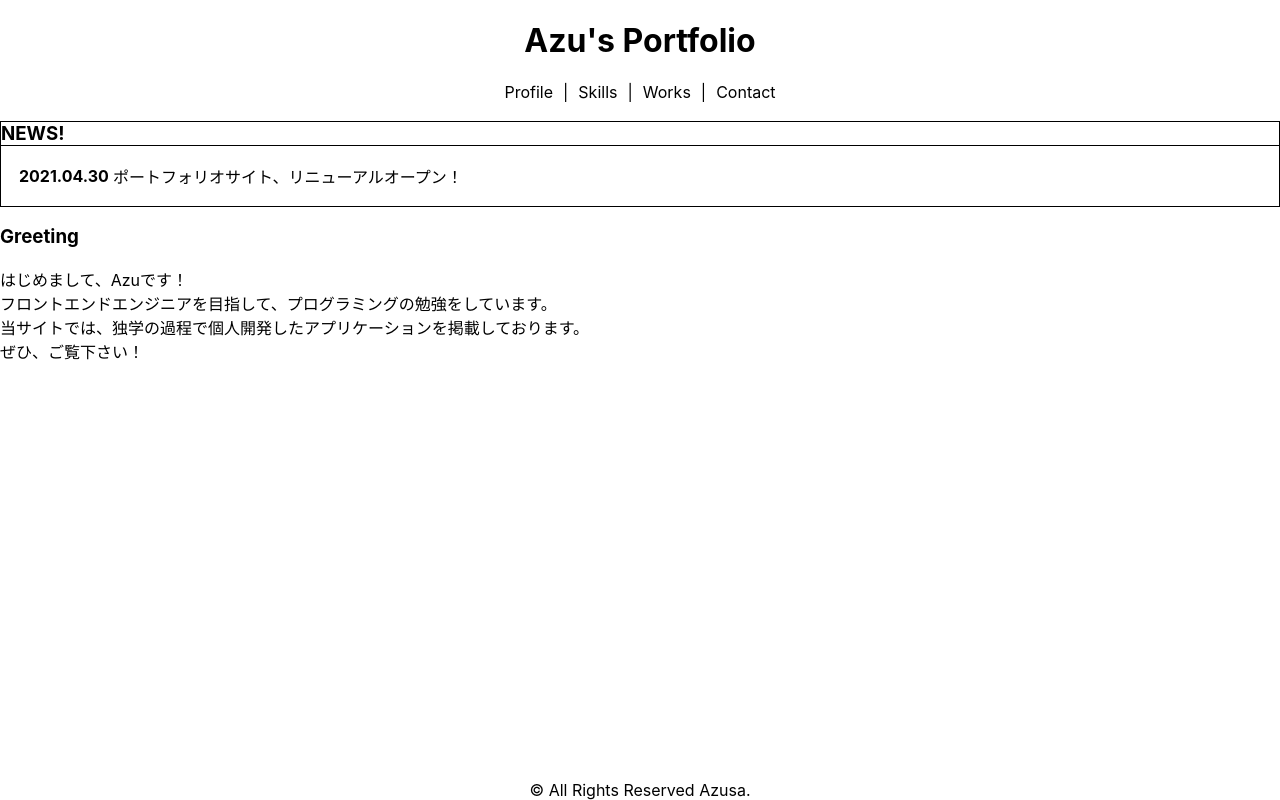
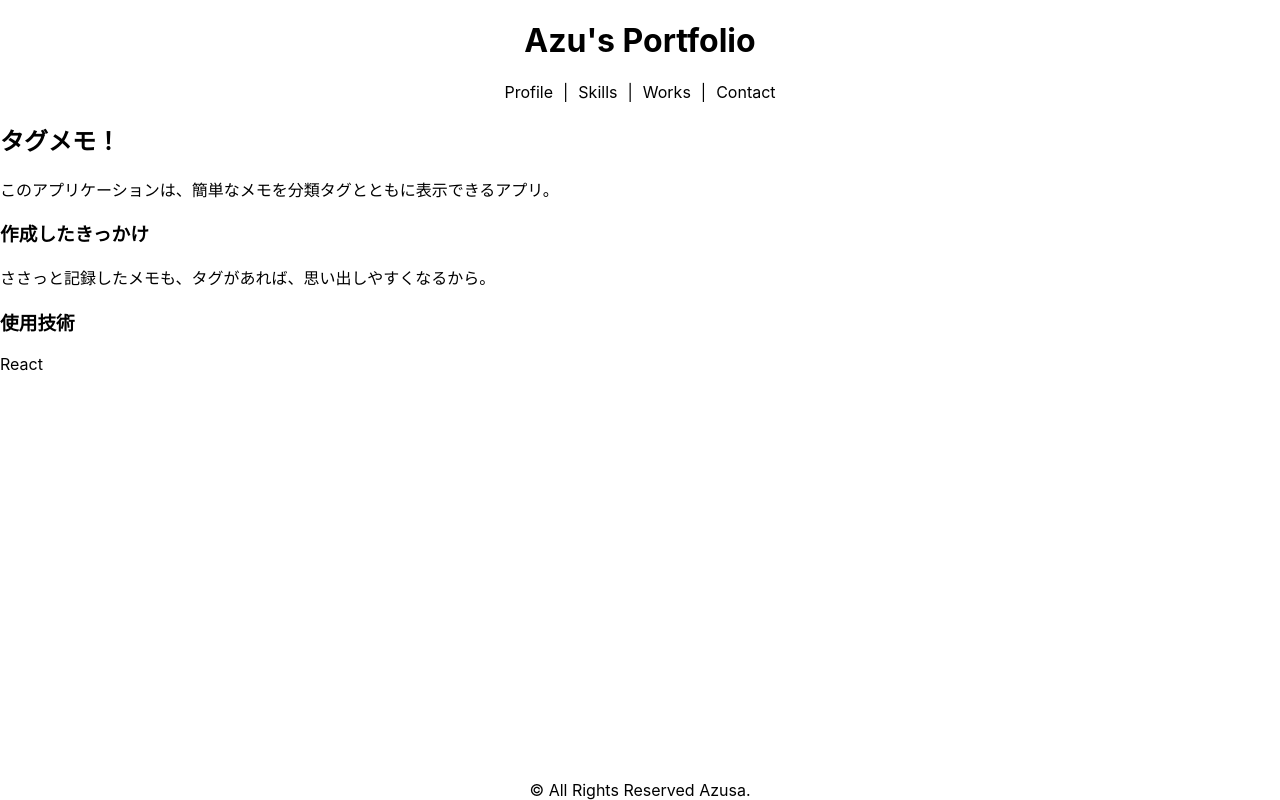
Before and after one commit to azufb/renewal-portfolio, a React (Create React App) app: page /tagMemo in a window 1280 px wide. Built offline with nearby package versions, Linux system fonts and the light colour scheme.

Commit message:
とりあえず、掲載するアプリの個別ページを準備。ページ遷移も確認済み。

```diff
--- a/src/component/Navi.js
+++ b/src/component/Navi.js
@@ -11,10 +11,13 @@ import Profile from './Profile';
 import Skills from './Skills';
 import Works from './Works';
 import Contact from './Contact';
-import JHPM from './works/jobHuntingProgressManage';
+import TaskList from './works/taskList';
+import ToDoKanri from './works/todokanri';
+import TagMemo from './works/tagMemo';
+import IBS from './works/randomIceBreak';
 import Homerun from './works/homerun';
 import Negapuchi from './works/negapuchi';
-import IBS from './works/randomIceBreak';
+import JHPM from './works/jobHuntingProgressManage';
 
 export default class Navi extends React.Component {
     render() {
@@ -44,6 +47,15 @@ export default class Navi extends React.Component {
                         <Route path='/Contact'>
                             <Contact />
                         </Route>
+                        <Route path="/taskList">
+                            <TaskList />
+                        </Route>
+                        <Route path="/todokanri">
+                            <ToDoKanri />
+                        </Route>
+                        <Route path="/tagMemo">
+                            <TagMemo />
+                        </Route>
                         <Route path="/iceBreakShuffle">
                             <IBS />
                         </Route>
--- a/src/component/Works.js
+++ b/src/component/Works.js
@@ -17,26 +17,32 @@ export default class Works extends React.Component {
                 <h3>タスク管理</h3>
                 <div className='cards'>
                     <div className='card'>
+                        <NavLink to='/todokanri'>
                             <div className="cardContents">
                                 <img src={ToDoKanri2} alt="todo管理" />
                                 <p>ToDo管理</p>
                             </div>
+                        </NavLink>
                     </div>
                     <div className='card'>
+                        <NavLink to='/taskList'>
                             <div className="cardContents">
                                 <img src={ToDoKanri} alt="todo管理" />
                                 <p>ToDo管理</p>
                             </div>
+                        </NavLink>
                     </div>
                 </div>
 
                 <h3>日常</h3>
                 <div className='cards'>
                     <div className='card'>
+                        <NavLink to='/tagMemo'>
                             <div className="cardContents">
                                 <img src={tagMemo} alt="タグメモ！" />
                                 <p>タグメモ！</p>
                             </div>
+                        </NavLink>
                     </div>
                 </div>
 
--- a/src/component/works/tagMemo.js
+++ b/src/component/works/tagMemo.js
@@ -0,0 +1,22 @@
+import React from 'react';
+
+export default class TagMemo extends React.Component {
+    render() {
+        return (
+            <div>
+                <h2>タグメモ！</h2>
+                <p>
+                    このアプリケーションは、簡単なメモを分類タグとともに表示できるアプリ。
+                </p>
+
+                <h3>作成したきっかけ</h3>
+                <p>
+                    ささっと記録したメモも、タグがあれば、思い出しやすくなるから。
+                </p>
+
+                <h3>使用技術</h3>
+                React
+            </div>
+        )
+    }
+}
--- /dev/null
+++ b/src/component/works/taskList.js
@@ -0,0 +1,22 @@
+import React from 'react';
+
+export default class TaskList extends React.Component {
+    render() {
+        return (
+            <div>
+                <h2>タスクリスト</h2>
+                <p>
+                    このアプリケーションは、タスク管理アプリ。
+                </p>
+
+                <h3>作成したきっかけ</h3>
+                <p>
+                    作ってみたかったから。
+                </p>
+
+                <h3>使用技術</h3>
+                React
+            </div>
+        )
+    }
+}
--- /dev/null
+++ b/src/component/works/todokanri.js
@@ -0,0 +1,22 @@
+import React from 'react';
+
+export default class ToDoKanri extends React.Component {
+    render() {
+        return (
+            <div>
+                <h2>ToDo管理</h2>
+                <p>
+                    このアプリケーションは、todo管理アプリ。タスクが終わると褒めてくれる。
+                </p>
+
+                <h3>作成したきっかけ</h3>
+                <p>
+                    ただ単にタスクをこなして削除するのではなく、労ってもらえると、面白いと思ったから。
+                </p>
+
+                <h3>使用技術</h3>
+                React
+            </div>
+        )
+    }
+}
```
Lines whose indentation alone changed are shown as unchanged.
